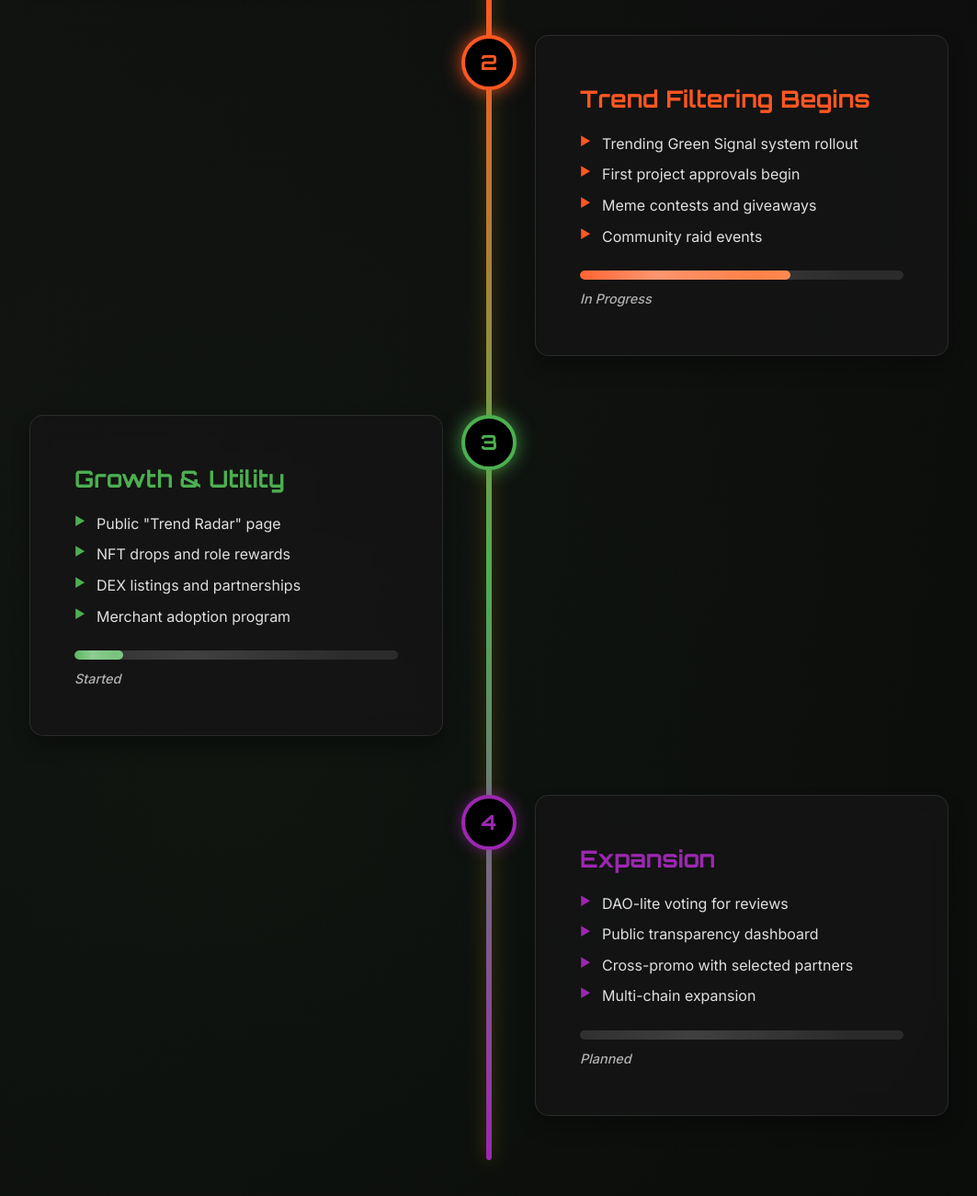
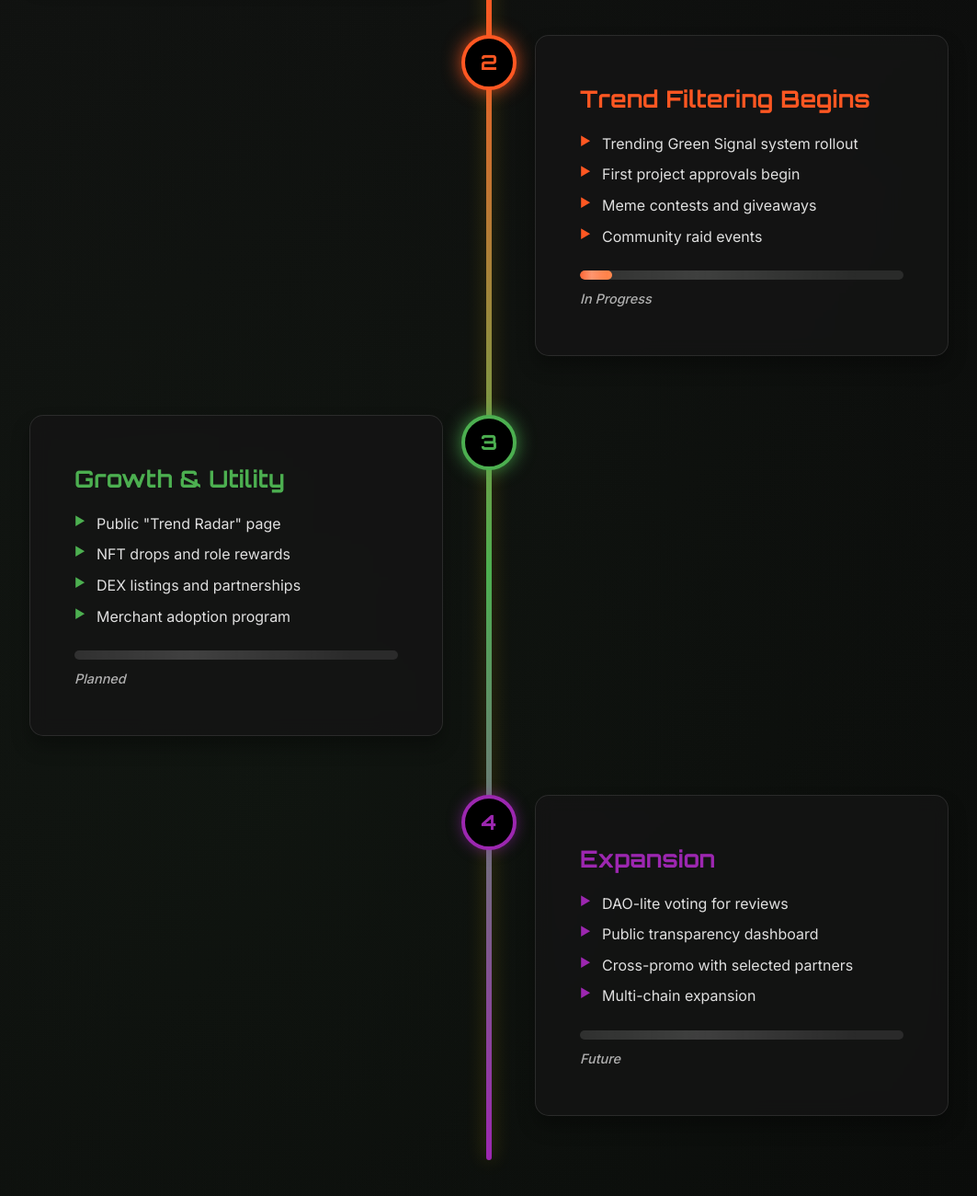
Before and after one commit to Alienping0/ALIENPINGWEBSITE, a plain HTML site: page index.html in a window 1280 px wide. Shown: the part 10213-11513 px from the top of the page at 92% size, without its empty margins (108-1171 px from the left). Drawn offline with nearby package versions, Linux system fonts and the light colour scheme; no server answers; a script that the page names is missing; files whose address does not match are found by name.

Commit message:
Adjusting roadmap progress bar

```diff
--- a/index.html
+++ b/index.html
@@ -518,7 +518,7 @@
                             </ul>
                             <div class="roadmap-progress">
                                 <div class="progress-bar">
-                                    <div class="progress-fill" style="width: 65%"></div>
+                                    <div class="progress-fill" style="width: 10%"></div>
                                 </div>
                                 <span class="progress-text">In Progress</span>
                             </div>
@@ -539,9 +539,9 @@
                             </ul>
                             <div class="roadmap-progress">
                                 <div class="progress-bar">
-                                    <div class="progress-fill" style="width: 15%"></div>
+                                    <div class="progress-fill" style="width: 0%"></div>
                                 </div>
-                                <span class="progress-text">Started</span>
+                                <span class="progress-text">Planned</span>
                             </div>
                         </div>
                     </div>
@@ -562,7 +562,7 @@
                                 <div class="progress-bar">
                                     <div class="progress-fill" style="width: 0%"></div>
                                 </div>
-                                <span class="progress-text">Planned</span>
+                                <span class="progress-text">Future</span>
                             </div>
                         </div>
                     </div>
```
